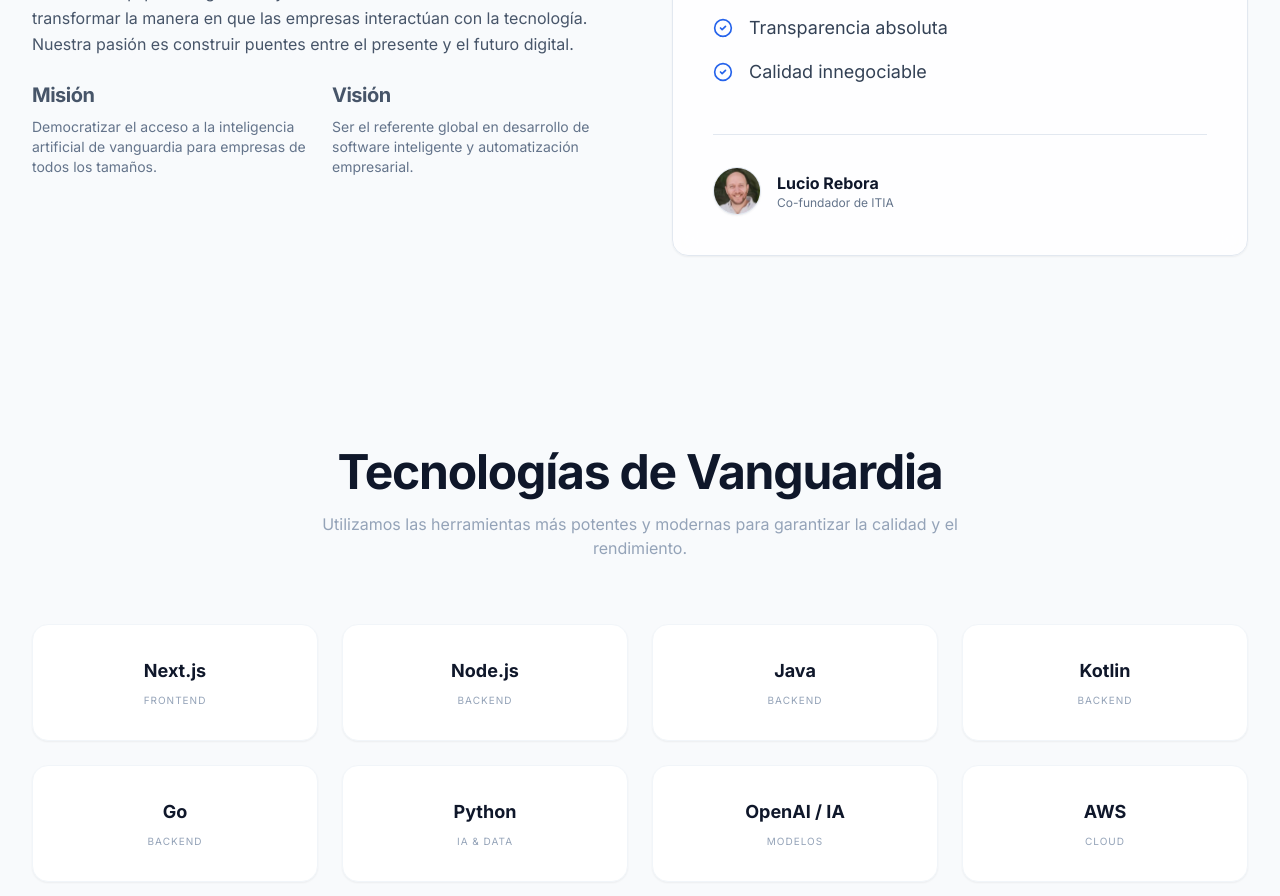
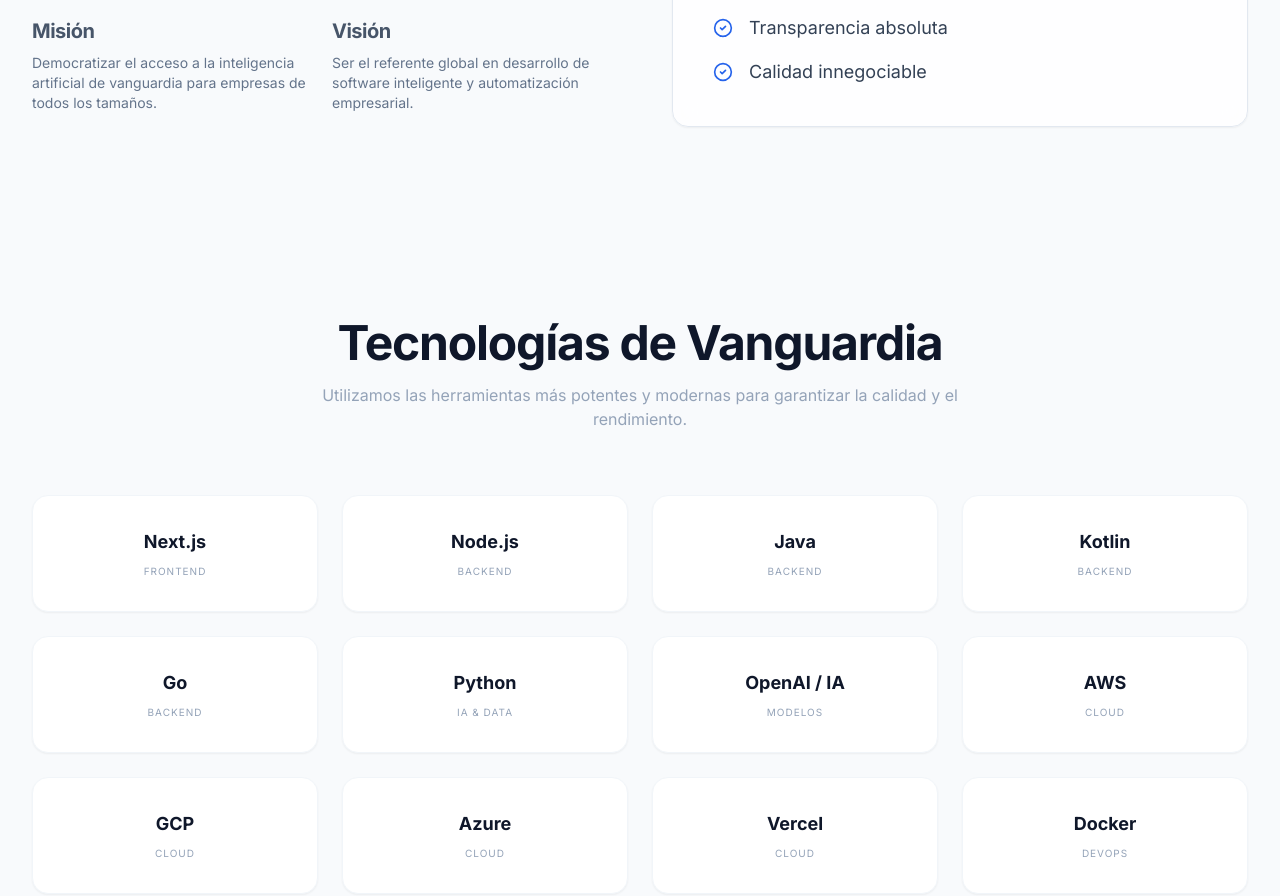
Before and after one commit to LucioRebora/itia, a Next.js app: page / in a window 1280 px wide. Shown: the part 3160-4056 px from the top of the page. Built offline with nearby package versions, Linux system fonts and the light colour scheme.

Commit message:
quit founder

```diff
--- a/components/About.tsx
+++ b/components/About.tsx
@@ -56,19 +56,6 @@
                         ))}
                     </div>
 
-                    <div className="mt-12 pt-8 border-t border-slate-200 flex items-center gap-4">
-                        <div className="w-12 h-12 rounded-full overflow-hidden border border-slate-200 shadow-sm bg-slate-100 flex-shrink-0">
-                            <img
-                                src="/img/lucio.jpg"
-                                alt="Lucio Rebora"
-                                className="w-full h-full object-cover"
-                            />
-                        </div>
-                        <div>
-                            <p className="text-slate-900 font-bold">Lucio Rebora</p>
-                            <p className="text-xs text-slate-500">Co-fundador de ITIA</p>
-                        </div>
-                    </div>
                 </motion.div>
             </div>
         </section>
```
